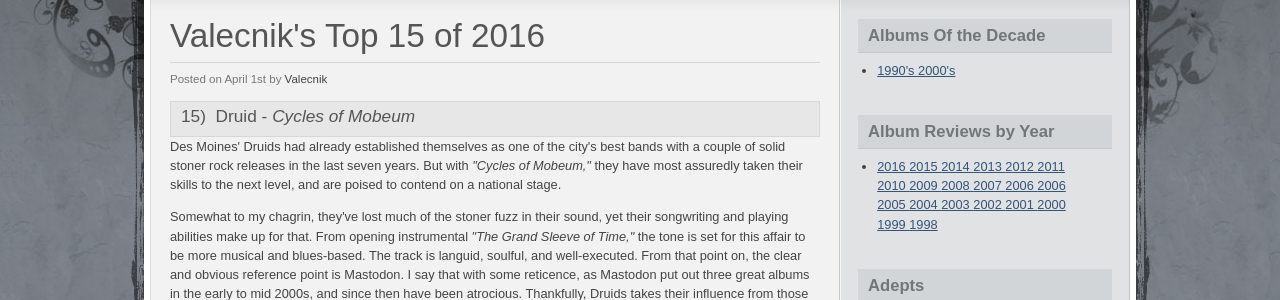
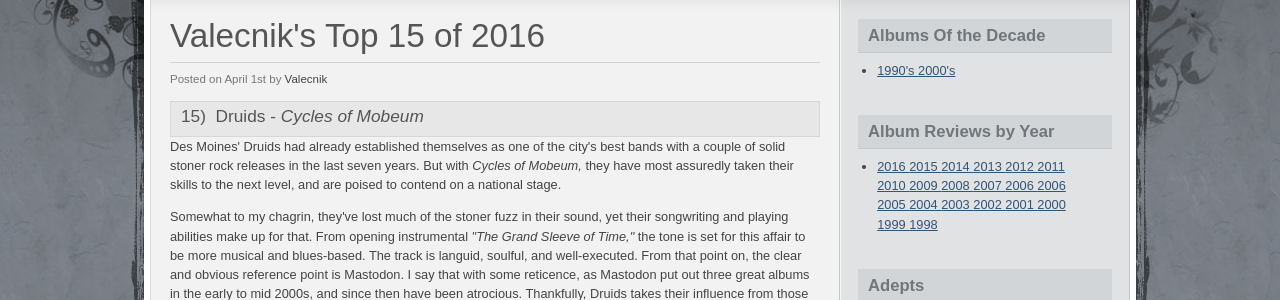
Before and after one commit to luminouscode/luminouscode.fimbulgnosis.com, a Jekyll site: the page built from valecnik/2016_reviews.html, in a window 1280 px wide and 900 px high. Shown: the part 258-558 px from the top of the window. Built offline with Jekyll 4.4.1, drawn with Linux system fonts in a browser that asks for light colours.

Commit message:
Update 2016_reviews.html

```diff
--- a/valecnik/2016_reviews.html
+++ b/valecnik/2016_reviews.html
@@ -14,11 +14,11 @@ layout: default_valecnik
    </a>
   </div>
   <div class="post_meta">
-    <h3>15)&nbsp;&nbsp;Druid - <i>Cycles of Mobeum</i></h3>
+    <h3>15)&nbsp;&nbsp;Druids - <i>Cycles of Mobeum</i></h3>
   </div>
   <div class="post_body">
     <p>
-      Des Moines' Druids had already established themselves as one of the city's best bands with a couple of solid stoner rock releases in the last seven years. But with <i>"Cycles of Mobeum,"</i> they have most assuredly taken their skills to the next level, and are poised to contend on a national stage.
+      Des Moines' Druids had already established themselves as one of the city's best bands with a couple of solid stoner rock releases in the last seven years. But with <i>Cycles of Mobeum,</i> they have most assuredly taken their skills to the next level, and are poised to contend on a national stage.
     </p>
     <p>
       Somewhat to my chagrin, they've lost much of the stoner fuzz in their sound, yet their songwriting and playing abilities make up for that. From opening instrumental <i>"The Grand Sleeve of Time,"</i> the tone is set for this affair to be more musical and blues-based. The track is languid, soulful, and well-executed. From that point on, the clear and obvious reference point is Mastodon. I say that with some reticence, as Mastodon put out three great albums in the early to mid 2000s, and since then have been atrocious. Thankfully, Druids takes their influence from those early classic records. Second track <i>"Capturing the Firemares"</i> is an unabashedly Mastodon-styled song title, nearly to the point of self-parody, but it delivers plenty of punchy, thudding riffs and skillful melodies to boot. <i>"Dreams of a Surface"</i> is similar, but even thicker and heavier, with a fiery and impassioned guitar solo.
```
